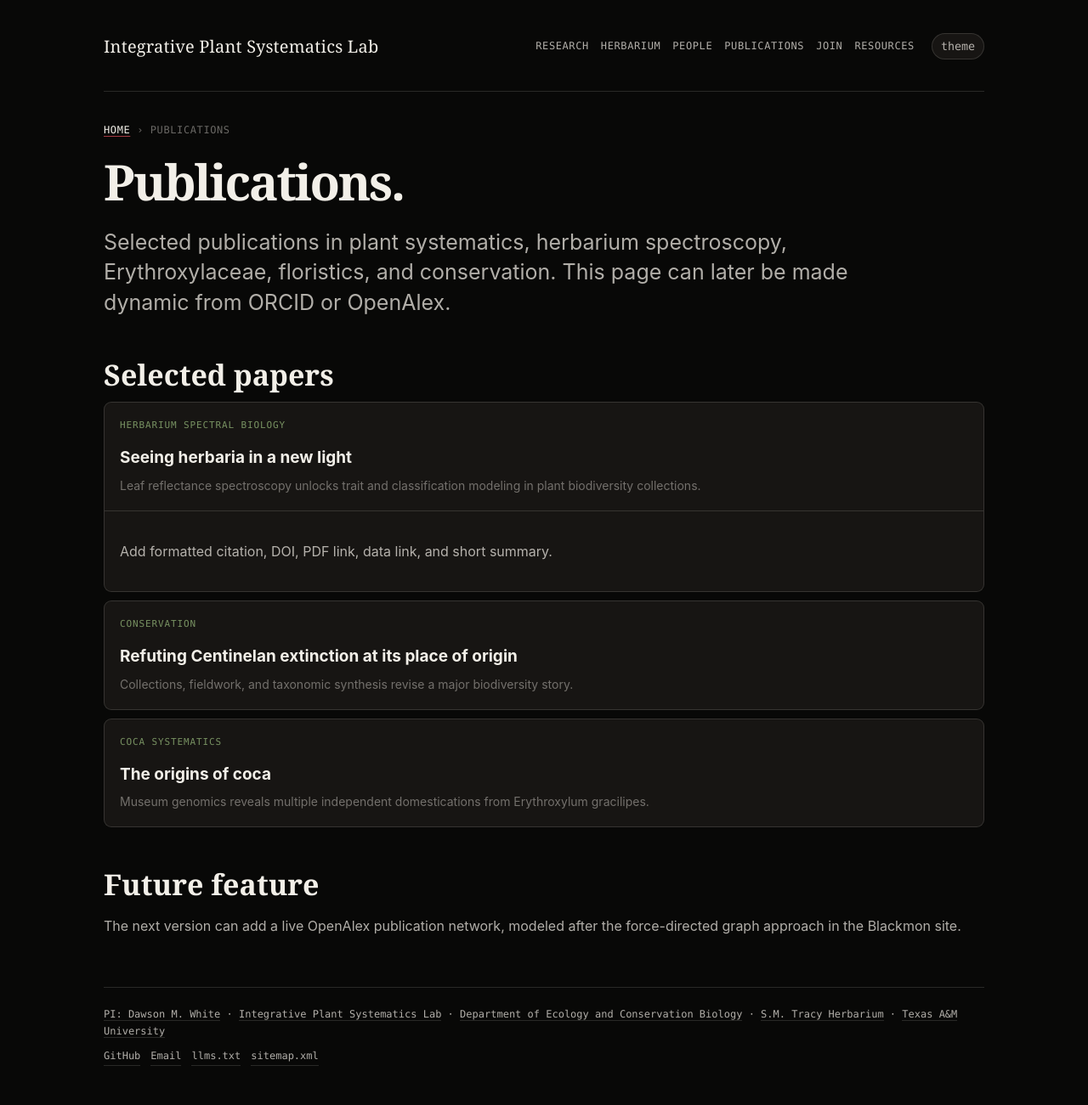
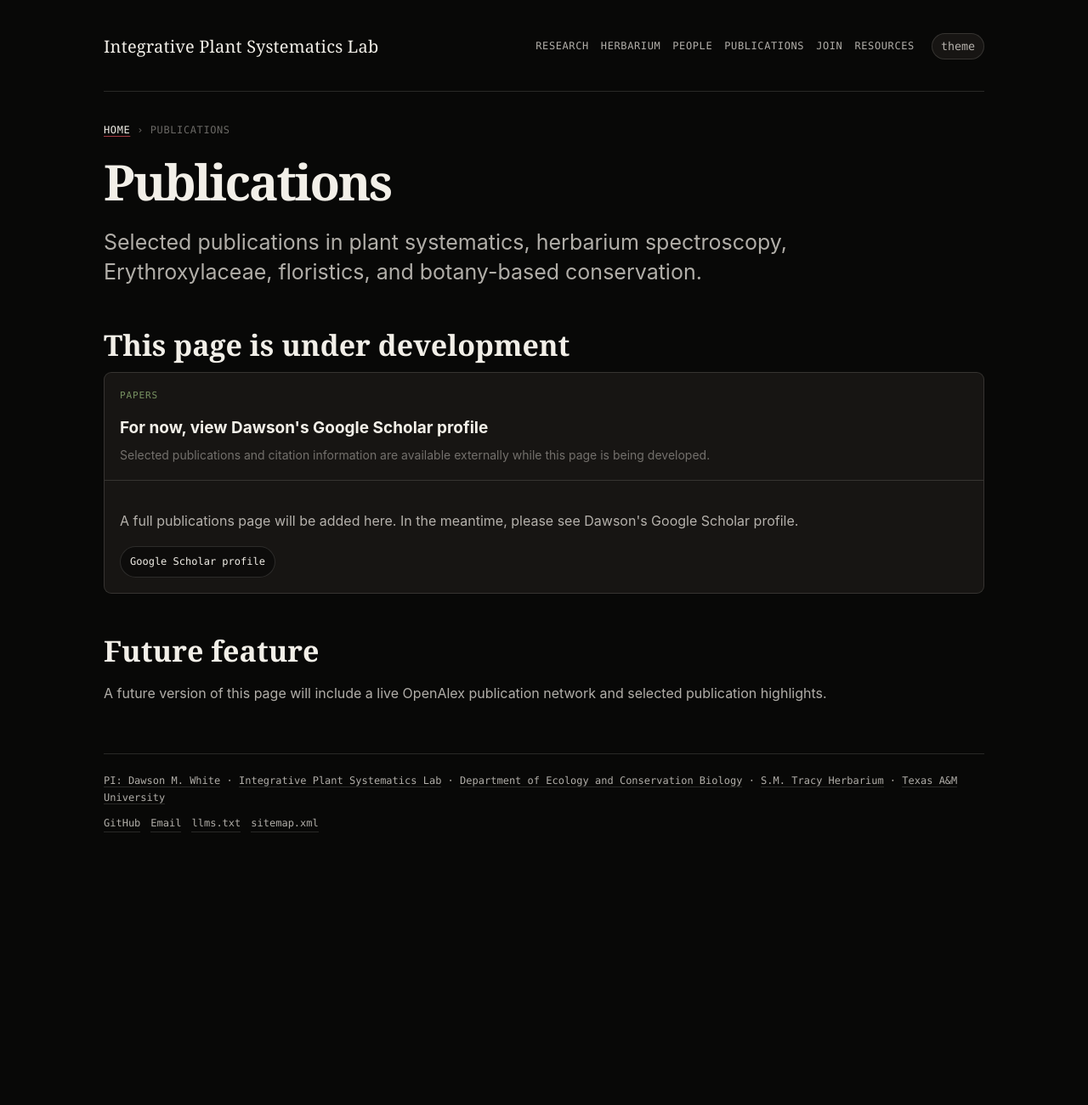
Before and after one commit to Erythroxylum/whiteplantsystematics.org, a Jekyll site: the page built from publications.html, in a window 1280 px wide. Shown: the whole page at 85% size. Built offline with Jekyll 4.4.1, drawn with Linux system fonts in a browser that asks for light colours; after the commit the page ends 1026 px from its top, so only the background shows below that.

```diff
--- a/assets/css/main.css
+++ b/assets/css/main.css
@@ -117,3 +117,12 @@
   color: var(--accent);
   border-bottom-color: var(--accent);
 }
+
+.member img.profile-img {
+  aspect-ratio: auto;
+  width: 100%;
+  max-height: 520px;
+  object-fit: contain;
+  object-position: center;
+  background: var(--paper-sunk);
+}
--- a/people.html
+++ b/people.html
@@ -12,7 +12,7 @@
 <h2>Principal investigator</h2>
 <div class="team-grid">
   <div class="member member-wide">
-  <img src="assets/img/dawson_profile.png" alt="Dawson M. White">
+  <img class="profile-img" src="assets/img/dawson_profile.png" alt="Dawson M. White">
     <div class="m-info">
       <div class="m-name">Dawson M. White</div>
       <span class="m-role">Assistant Professor of Plant Systematics · Faculty Curator, S.M. Tracy Herbarium</span>
--- a/publications.html
+++ b/publications.html
@@ -6,22 +6,35 @@
 ---
 
 <div class="crumb"><a href="index.html">Home</a> › Publications</div>
-<h1 class="title">Publications.</h1>
-<p class="lede">Selected publications in plant systematics, herbarium spectroscopy, Erythroxylaceae, floristics, and conservation. This page can later be made dynamic from ORCID or OpenAlex.</p>
 
-<h2>Selected papers</h2>
+<h1 class="title">Publications</h1>
+
+<p class="lede">
+  Selected publications in plant systematics, herbarium spectroscopy, Erythroxylaceae, floristics, and botany-based conservation.
+</p>
+
+<h2>This page is under development</h2>
+
 <details class="layer" open>
-  <summary><span class="layer-summary-text"><span class="sum-kicker">Herbarium spectral biology</span><span class="sum-head">Seeing herbaria in a new light</span><span class="sum-trail">Leaf reflectance spectroscopy unlocks trait and classification modeling in plant biodiversity collections.</span></span></summary>
-  <div class="layer-body"><p>Add formatted citation, DOI, PDF link, data link, and short summary.</p></div>
-</details>
-<details class="layer">
-  <summary><span class="layer-summary-text"><span class="sum-kicker">Conservation</span><span class="sum-head">Refuting Centinelan extinction at its place of origin</span><span class="sum-trail">Collections, fieldwork, and taxonomic synthesis revise a major biodiversity story.</span></span></summary>
-  <div class="layer-body"><p>Add formatted citation, DOI, PDF link, data link, and short summary.</p></div>
-</details>
-<details class="layer">
-  <summary><span class="layer-summary-text"><span class="sum-kicker">Coca systematics</span><span class="sum-head">The origins of coca</span><span class="sum-trail">Museum genomics reveals multiple independent domestications from Erythroxylum gracilipes.</span></span></summary>
-  <div class="layer-body"><p>Add formatted citation, DOI, PDF link, data link, and short summary.</p></div>
+  <summary>
+    <span class="layer-summary-text">
+      <span class="sum-kicker">Papers</span>
+      <span class="sum-head">For now, view Dawson's Google Scholar profile</span>
+      <span class="sum-trail">Selected publications and citation information are available externally while this page is being developed.</span>
+    </span>
+  </summary>
+  <div class="layer-body">
+    <p>
+      A full publications page will be added here. In the meantime, please see Dawson's Google Scholar profile.
+    </p>
+    <div class="layer-links">
+      <a href="https://scholar.google.com/citations?user=DeUTkFwAAAAJ&amp;hl=en" target="_blank" rel="noopener">Google Scholar profile</a>
+    </div>
+  </div>
 </details>
 
 <h2>Future feature</h2>
-<p>The next version can add a live OpenAlex publication network, modeled after the force-directed graph approach in the Blackmon site.</p>
+
+<p>
+  A future version of this page will include a live OpenAlex publication network and selected publication highlights.
+</p>
```
